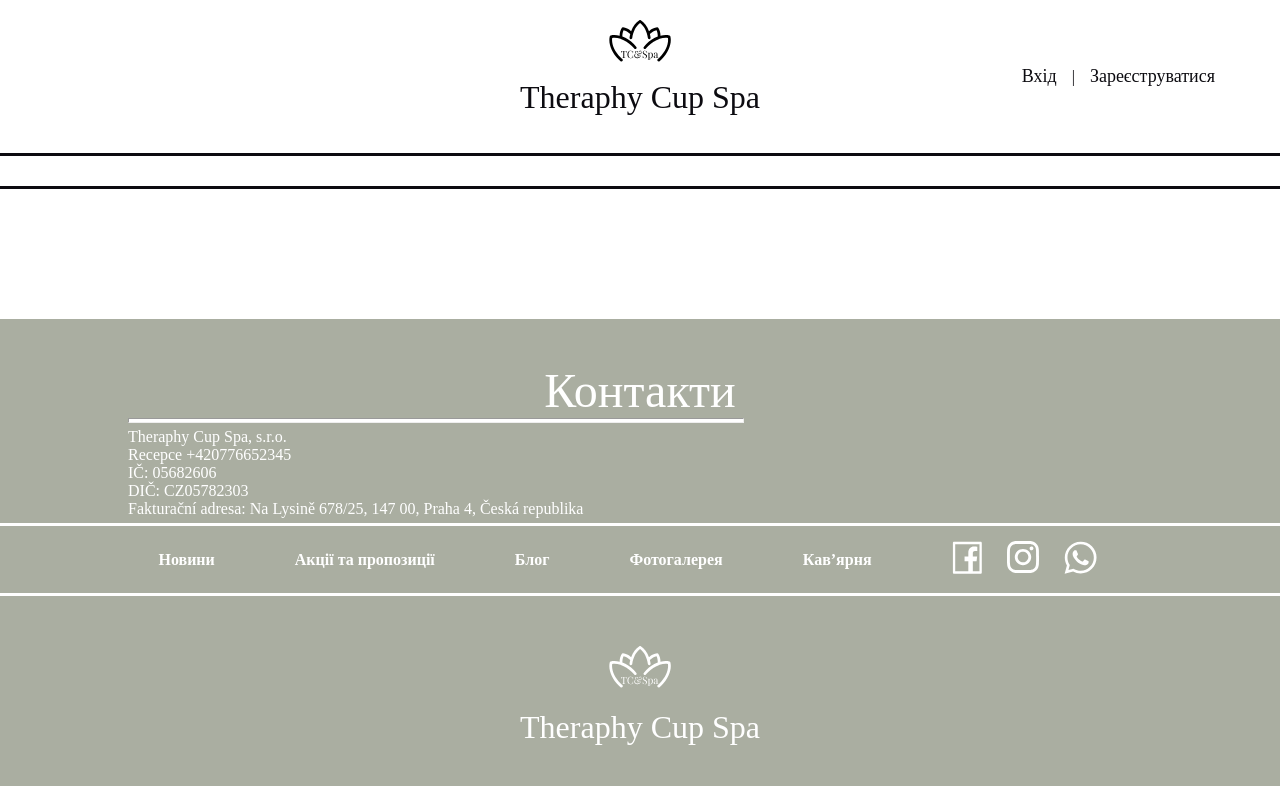
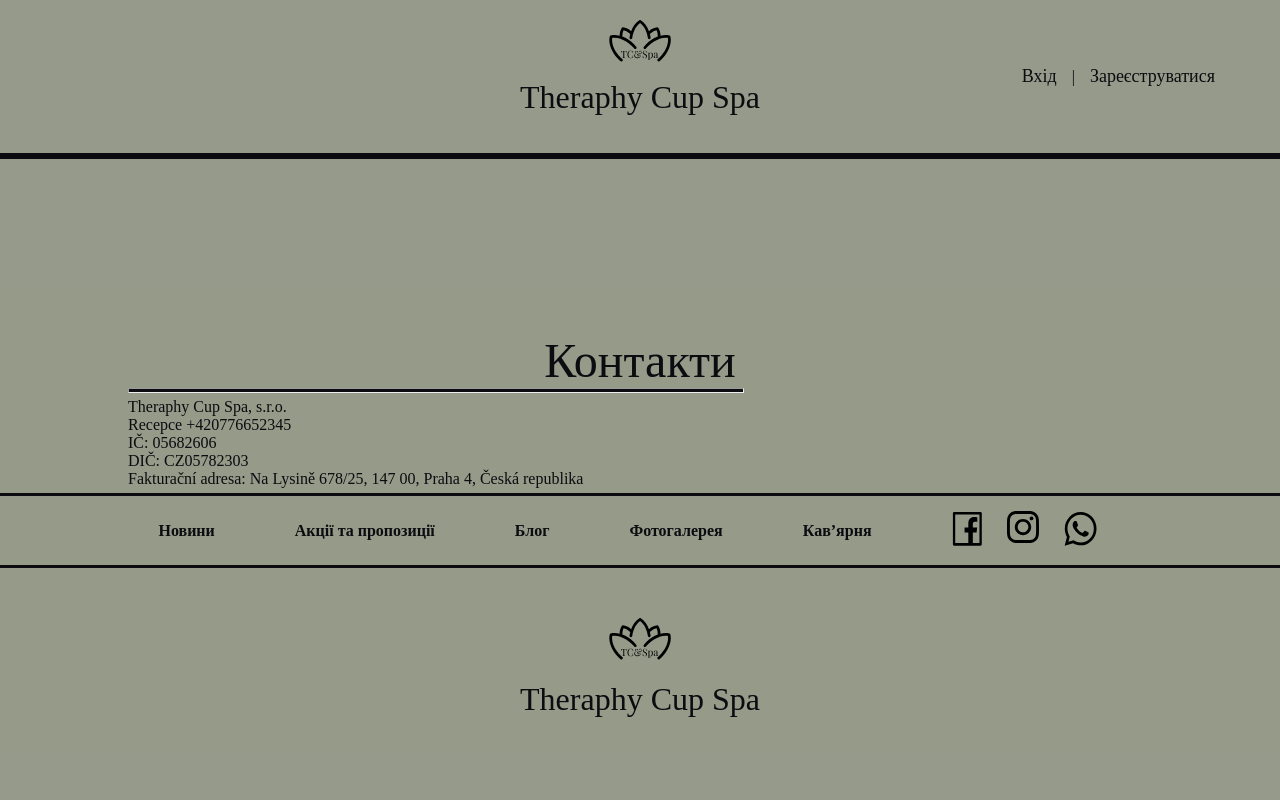
Before and after one commit to fullt1lt/spa_coffee_house, a Django app: page /spa_category/1/type_categories/ in a window 1280 px wide. Run offline with Django 5.2, Linux system fonts and the light colour scheme; data that the repository does not hold is empty.

Commit message:
new design main page

```diff
--- a/myspa/views.py
+++ b/myspa/views.py
@@ -21,9 +21,9 @@
     def get_success_url(self):
         user = self.request.user
         if user.is_staff:
-            return reverse_lazy('new_index')
+            return reverse_lazy('index')
         else:
-            return reverse_lazy('new_index')
+            return reverse_lazy('index')
 
 class Register(CreateView):
     form_class = RegisterUserForm
@@ -111,7 +111,6 @@
         return JsonResponse({'reviews': reviews_list, 'has_next': page_reviews.has_next()})
 
 
-
 class CreateMassageTherapistView(SuperUserRequiredMixin, CreateView):
     model = MassageTherapist
     fields = ['salon']
--- a/static_source/css/index.css
+++ b/static_source/css/index.css
@@ -24,7 +24,7 @@
       -ms-flex-direction: column;
           flex-direction: column;
   height: 100%;
-  background-color: rgb(255, 255, 255);
+  background: #ADB59F;
 }
 
 .Main {
@@ -54,7 +54,12 @@
 }
 
 .Active {
-  color: rgb(255, 111, 0) !important;
+  border-radius: 16px;
+  background: rgba(248, 246, 244, 0.5) !important;
+}
+
+.Backgraund_Categories {
+  background-color: #959a8a;
 }
 
 .Header_list {
@@ -266,7 +271,6 @@
 }
 .Header_Second .Header_Second_list .Header_Second_navigation {
   width: 100%;
-  padding: 15px;
   border: 3px solid var(--black-color);
   margin-top: 16px;
 }
@@ -294,6 +298,7 @@
           justify-content: center;
 }
 .Header_Second .Header_Second_list .Header_Second_navigation .Header_Second_navigation_list .Navigation_list_nav .navigation_list_nav_list .Main_Header_navigation_item {
+  padding: 15px;
   margin-right: 80px;
 }
 .Header_Second .Header_Second_list .Header_Second_navigation .Header_Second_navigation_list .Navigation_list_nav .navigation_list_nav_list .Main_Header_navigation_item a {
@@ -304,9 +309,6 @@
   font-style: normal;
   font-weight: 400;
   line-height: normal;
-}
-.Header_Second .Header_Second_list .Header_Second_navigation .Header_Second_navigation_list .Navigation_list_nav .navigation_list_nav_list .Main_Header_navigation_item a:hover {
-  color: var(--button-hover);
 }
 
 .login_list {
@@ -1846,7 +1848,7 @@
   width: 80%;
 }
 .Main_Footer .Main_Footer_list .Main_Footer_headers h1 {
-  color: #ffffff;
+  color: var(--black-color);
   text-align: center;
   font-family: var(--font-family-Manrope);
   font-size: 48px;
@@ -1857,7 +1859,7 @@
 .Main_Footer .Main_Footer_list .Main_Footer_headers hr {
   height: 3px;
   width: 60%;
-  background-color: #ffffff;
+  background-color: var(--black-color);
 }
 .Main_Footer .Main_Footer_list .Main_Footer_Info {
   display: -webkit-box;
@@ -1871,7 +1873,7 @@
   padding: 5px 0;
 }
 .Main_Footer .Main_Footer_list .Main_Footer_Info span {
-  color: #fff;
+  color: var(--black-color);
   font-size: 16px;
   font-style: normal;
   font-weight: 400;
@@ -1880,7 +1882,7 @@
 .Main_Footer .Main_Footer_list .Main_Footer_navigation {
   width: 100%;
   padding: 15px;
-  border: 3px solid #ffffff;
+  border: 3px solid var(--black-color);
 }
 .Main_Footer .Main_Footer_list .Main_Footer_navigation .Main_Footer_navigation_list {
   display: -webkit-box;
@@ -1909,7 +1911,7 @@
   margin-right: 80px;
 }
 .Main_Footer .Main_Footer_list .Main_Footer_navigation .Main_Footer_navigation_list .Navigation_list_nav .navigation_list_nav_list .Main_Footer_navigation_item a {
-  color: #fff;
+  color: var(--black-color);
   font-family: Manrope;
   font-size: 16px;
   font-style: normal;
@@ -1960,7 +1962,7 @@
 }
 .Main_Footer .Main_Footer_info .Main_Footer_info_list .Main_info_logo .Main_info_link {
   margin-top: 10px;
-  color: #fff;
+  color: var(--black-color);
   font-family: "Playfair Display";
   font-size: 32px;
   font-style: normal;
@@ -2019,7 +2021,7 @@
 }
 .Main_Header .Main_Header_list .Main_Header_info .Main_Header_info_list .Main_info_logo .Main_info_link {
   margin-top: 10px;
-  color: #fff;
+  color: var(--black-color);
   font-family: "Playfair Display";
   font-size: 32px;
   font-style: normal;
@@ -2044,10 +2046,10 @@
   -webkit-box-align: center;
       -ms-flex-align: center;
           align-items: center;
-  color: var(--white-color);
+  color: var(--black-color);
 }
 .Main_Header .Main_Header_list .Main_Header_info .Main_Header_info_list .Main_Header_autorization .authorization_list .authorization .authorization_link {
-  color: var(--white-color);
+  color: var(--black-color);
   margin: 0 15px;
   font-size: 18px;
 }
@@ -2060,7 +2062,7 @@
   background: transparent;
   float: left;
   background-color: transparent;
-  color: var(--white-color);
+  color: var(--black-color);
   margin-left: 15px;
   font-size: 18px;
 }
@@ -2070,7 +2072,7 @@
 .Main_Header .Main_Header_list .Main_Header_navigation {
   width: 100%;
   padding: 15px;
-  border: 3px solid #ffffff;
+  border: 3px solid var(--black-color);
   margin-top: 16px;
 }
 .Main_Header .Main_Header_list .Main_Header_navigation .Main_Header_navigation_list {
@@ -2100,7 +2102,7 @@
   margin-right: 80px;
 }
 .Main_Header .Main_Header_list .Main_Header_navigation .Main_Header_navigation_list .Navigation_list_nav .navigation_list_nav_list .Main_Header_navigation_item a {
-  color: #fff;
+  color: var(--black-color);
   font-family: Manrope;
   font-size: 16px;
   font-style: normal;
--- a/static_source/sass/components/Footer/Main_Footer/_Main_Footer.scss
+++ b/static_source/sass/components/Footer/Main_Footer/_Main_Footer.scss
@@ -15,7 +15,7 @@
       margin-top: 24px;
       width: 80%;
       h1 {
-        color: #ffffff;
+        color: var(--black-color);
         text-align: center;
         font-family: var(--font-family-Manrope);
         font-size: 48px;
@@ -26,7 +26,7 @@
       hr {
         height: 3px;
         width: 60%;
-        background-color: #ffffff;
+        background-color: var(--black-color);
       }
     }
     .Main_Footer_Info {
@@ -35,7 +35,7 @@
       width: 80%;
       padding: 5px 0;
       span {
-        color: #fff;
+        color: var(--black-color);
         font-size: 16px;
         font-style: normal;
         font-weight: 400;
@@ -45,7 +45,7 @@
     .Main_Footer_navigation {
       width: 100%;
       padding: 15px;
-      border: 3px solid #ffffff;
+      border: 3px solid var(--black-color);
       .Main_Footer_navigation_list {
         display: flex;
         justify-content: center;
@@ -58,7 +58,7 @@
             .Main_Footer_navigation_item {
               margin-right: 80px;
               a {
-                color: #fff;
+                color: var(--black-color);
                 font-family: Manrope;
                 font-size: 16px;
                 font-style: normal;
@@ -98,7 +98,7 @@
         align-items: center;
         .Main_info_link {
           margin-top: 10px;
-          color: #fff;
+          color: var(--black-color);
           font-family: "Playfair Display";
           font-size: 32px;
           font-style: normal;
--- a/static_source/sass/components/Header/_Header_Second.scss
+++ b/static_source/sass/components/Header/_Header_Second.scss
@@ -70,7 +70,6 @@
     }
     .Header_Second_navigation {
       width: 100%;
-      padding: 15px;
       border: 3px solid var(--black-color);
       margin-top: 16px;
       .Header_Second_navigation_list {
@@ -83,6 +82,7 @@
             flex-direction: row;
             justify-content: center;
             .Main_Header_navigation_item {
+              padding: 15px;
               margin-right: 80px;
               a {
                 color: var(--black-color);
@@ -92,9 +92,6 @@
                 font-style: normal;
                 font-weight: 400;
                 line-height: normal;
-                &:hover {
-                  color: var(--button-hover);
-                }
               }
             }
           }
--- a/static_source/sass/components/Header/_Main_Header.scss
+++ b/static_source/sass/components/Header/_Main_Header.scss
@@ -24,7 +24,7 @@
           align-items: center;
           .Main_info_link {
             margin-top: 10px;
-            color: #fff;
+            color: var(--black-color);
             font-family: "Playfair Display";
             font-size: 32px;
             font-style: normal;
@@ -42,9 +42,9 @@
             .authorization {
               display: flex;
               align-items: center;
-              color: var(--white-color);
+              color: var(--black-color);
               .authorization_link {
-                color: var(--white-color);
+                color: var(--black-color);
                 margin: 0 15px;
                 font-size: 18px;
                 &:hover {
@@ -57,7 +57,7 @@
                 background: transparent;
                 float: left;
                 background-color: transparent;
-                color: var(--white-color);
+                color: var(--black-color);
                 margin-left: 15px;
                 font-size: 18px;
                 &:hover {
@@ -72,7 +72,7 @@
     .Main_Header_navigation {
       width: 100%;
       padding: 15px;
-      border: 3px solid #ffffff;
+      border: 3px solid var(--black-color);
       margin-top: 16px;
       .Main_Header_navigation_list {
         display: flex;
@@ -86,7 +86,7 @@
             .Main_Header_navigation_item {
               margin-right: 80px;
               a {
-                color: #fff;
+                color: var(--black-color);
                 font-family: Manrope;
                 font-size: 16px;
                 font-style: normal;
--- a/static_source/sass/utils/_App.scss
+++ b/static_source/sass/utils/_App.scss
@@ -8,7 +8,8 @@
   display: flex;
   flex-direction: column;
   height: 100%;
-  background-color: rgb(255, 255, 255);
+  // background-color: rgb(255, 255, 255);
+  background: #ADB59F;
 }
 
 .Main {
@@ -34,5 +35,10 @@
 }
 
 .Active {
-  color: rgb(255, 111, 0) !important;
+  border-radius: 16px;
+  background: rgba(248, 246, 244, 0.5) !important;
 }
+
+.Backgraund_Categories {
+  background-color: #959a8a;
+}
--- a/templates/base.html
+++ b/templates/base.html
@@ -7,8 +7,8 @@
     {% endblock %}
     <title>TCSpa</title>
 </head>
-<body>
-    <header class="Header_Second">
+<body class="Backgraund_Categories">
+    <header class="Header_Second Backgraund_Categories">
         <ul class="Header_Second_list">
             <li class="Header_Second_info">
                 <ul class="Header_Second_info_list">
@@ -54,7 +54,7 @@
             {% endblock %}
         </section>
     </main>
-   <footer class="Main_Footer">
+   <footer class="Main_Footer Backgraund_Categories">
         <ul class="Main_Footer_list">
             <li class="Main_Footer_headers">
                 <h1>Контакти</h1>
@@ -92,17 +92,17 @@
                         <ul class="Navigation_contacts_list">
                             <li class="contacts_item">
                                 <a href="#" class="contacts_item_link">
-                                    <img src="{%static 'icon/facebook.svg'%}" alt="" class="contacts_item_img">
+                                    <img src="{%static 'icon/facebook_black.svg'%}" alt="" class="contacts_item_img">
                                 </a>
                             </li>
                             <li class="contacts_item">
                                 <a href="#" class="contacts_item_link">
-                                    <img src="{%static 'icon/instagram.svg'%}" alt="" class="contacts_item_img">
+                                    <img src="{%static 'icon/instagram_black.svg'%}" alt="" class="contacts_item_img">
                                 </a>
                             </li>
                             <li class="contacts_item">
                                 <a href="#" class="contacts_item_link">
-                                    <img src="{%static 'icon/wats_up.svg'%}" alt="" class="contacts_item_img">
+                                    <img src="{%static 'icon/wats_up_black.svg'%}" alt="" class="contacts_item_img">
                                 </a>
                             </li>
                         </ul>
@@ -113,7 +113,7 @@
                 <ul class="Main_Footer_info_list">
                     <li class="Main_info_logo">
                         <a href="{% url 'index' %}" class="Main_info_link">
-                            <img src="{%static 'icon/logo.svg'%}" alt="" class="logo">
+                            <img src="{%static 'icon/logo_black.svg'%}" alt="" class="logo">
                         </a>
                         <span class="Main_info_link">
                             Theraphy Cup Spa
--- a/templates/categories.html
+++ b/templates/categories.html
@@ -7,13 +7,16 @@
 
 {% block header %}
         {% for item in another_model_list %}
-            <li class="Main_Header_navigation_item">
-                {% if category_pk == item.pk %}
-                    <a href="{% url 'categories' item.id %}" class="Active">{{item.name}}</a>
+            {% if category_pk == item.pk %}
+                    <li class="Main_Header_navigation_item Active">
+                        <a href="{% url 'categories' item.id %}">{{item.name}}</a>
+                    </li>
                 {%else%}
-                    <a href="{% url 'categories' item.id %}">{{item.name}}</a>
+                    <li class="Main_Header_navigation_item">
+                        <a href="{% url 'categories' item.id %}">{{item.name}}</a>
+                    </li>
                 {%endif%}
-            </li>
+
         {%endfor%}
 {% endblock %}
 
```
Also changed, not shown: myspa/models.py (+11 -0 lines), templates/index.html (+8 -8 lines), static_source/css/index.min.css, static_source/icon/facebook_black.svg (added), static_source/icon/instagram_black.svg (added), static_source/icon/wats_up_black.svg (added), static_source/img/cafe_image.png (added), static_source/sass/components/Main/components/Main_Page/_Main_headers.scss (indentation only).
